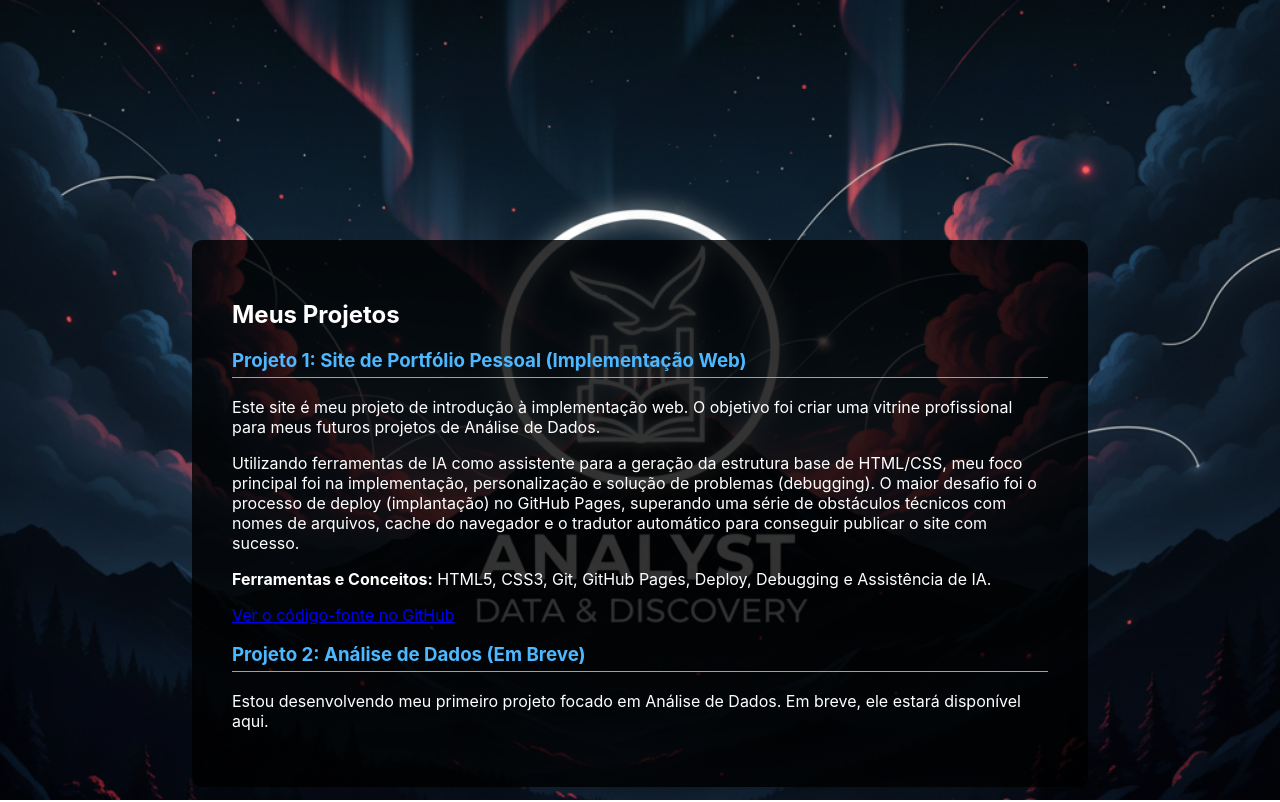
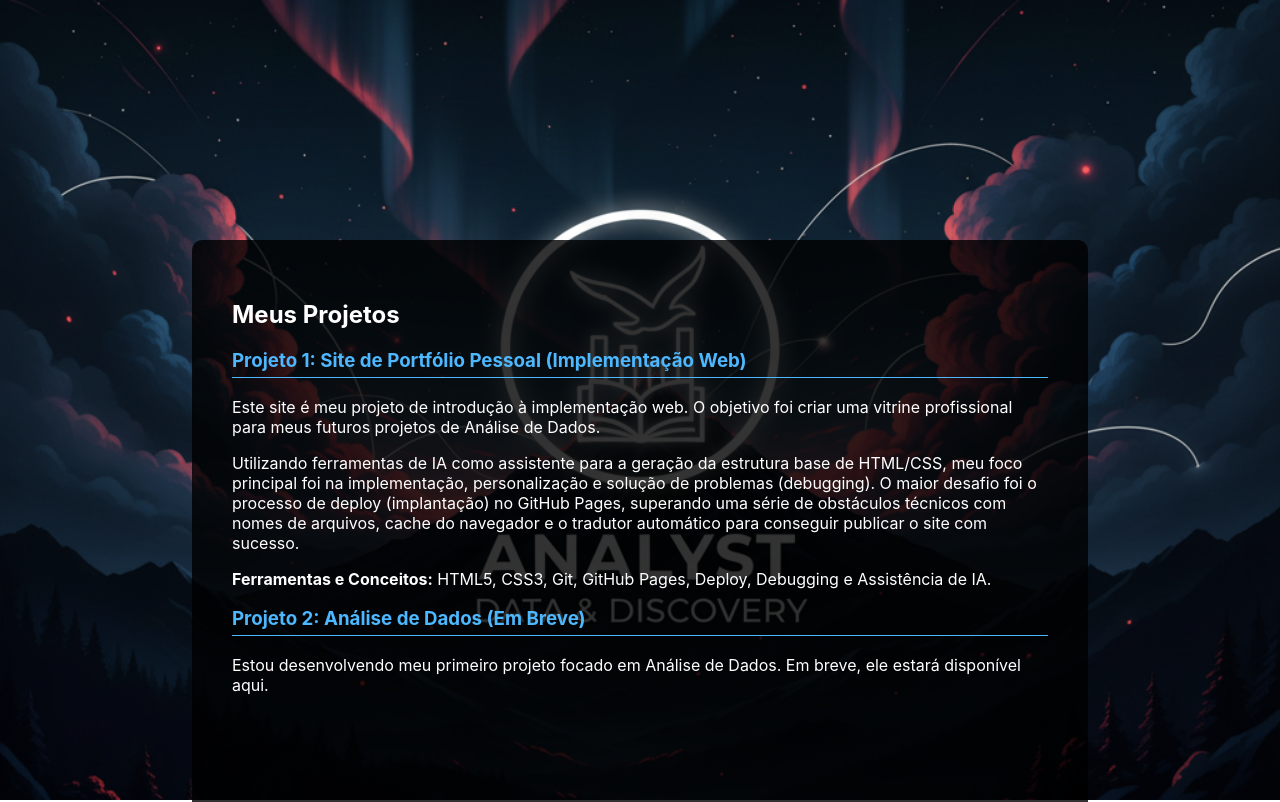
Before and after one commit to JessicaCardoso1311/meu-site-portfolio, a plain HTML site: page index.html in a window 1280 px wide. Shown: the top 802 px of the page. Drawn offline with Linux system fonts and the light colour scheme.

Commit message:
Fix HTML structure and content formatting

```diff
--- a/index.html
+++ b/index.html
@@ -31,10 +31,6 @@
                 <strong>Ferramentas e Conceitos:</strong> HTML5, CSS3, Git, GitHub Pages, Deploy, Debugging e Assistência de IA.
             </p>
             <p>
-             <a href="https://github.com/JessicaCardoso1311/meu-site-portifolio" target="_blank" class="link-projeto">Ver o código-fonte no GitHub</a>
-            </p>
-        </div>
-
         <div class="projeto">
             <h3>Projeto 2: Análise de Dados (Em Breve)</h3>
             <p>
```
